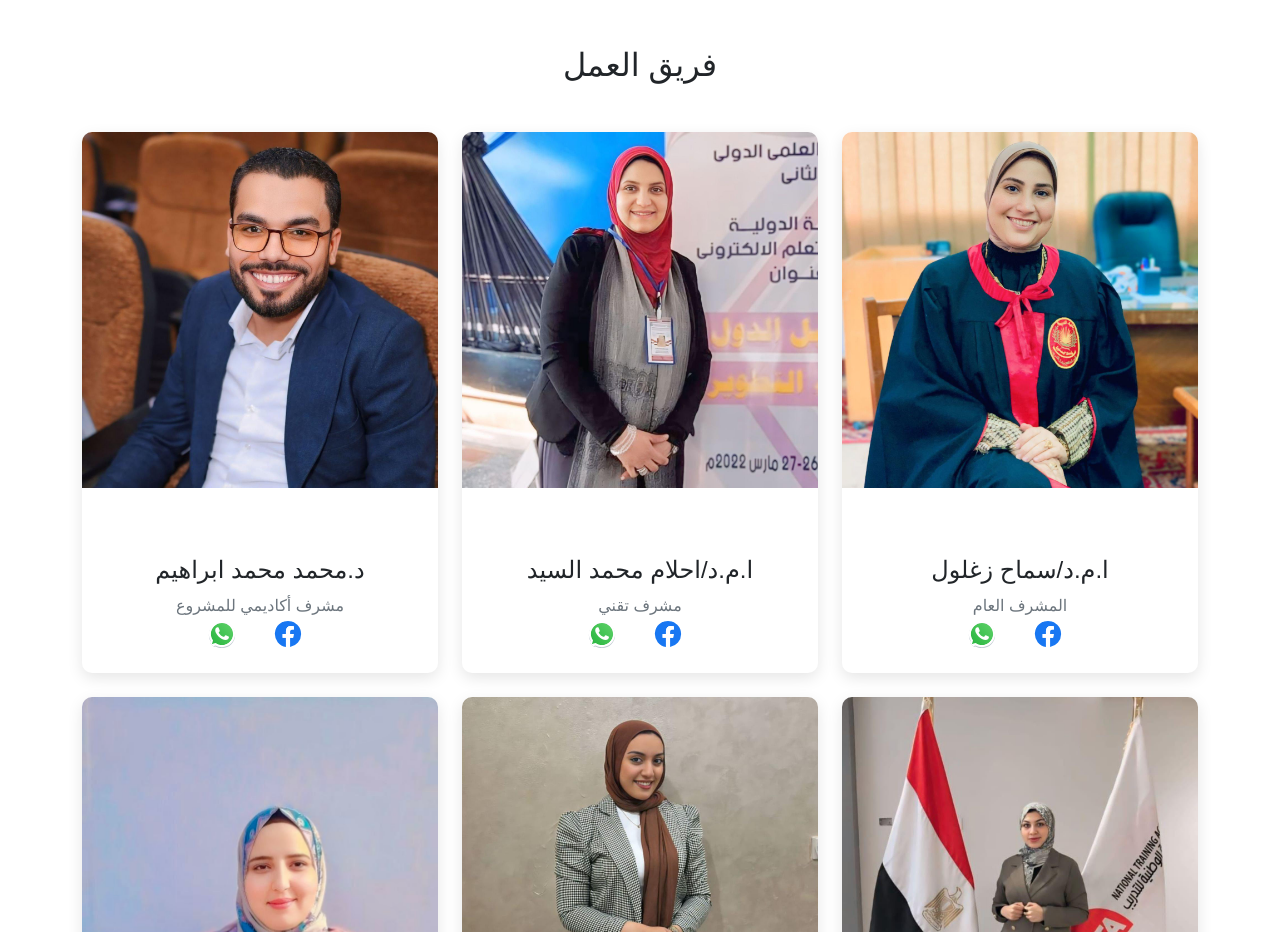
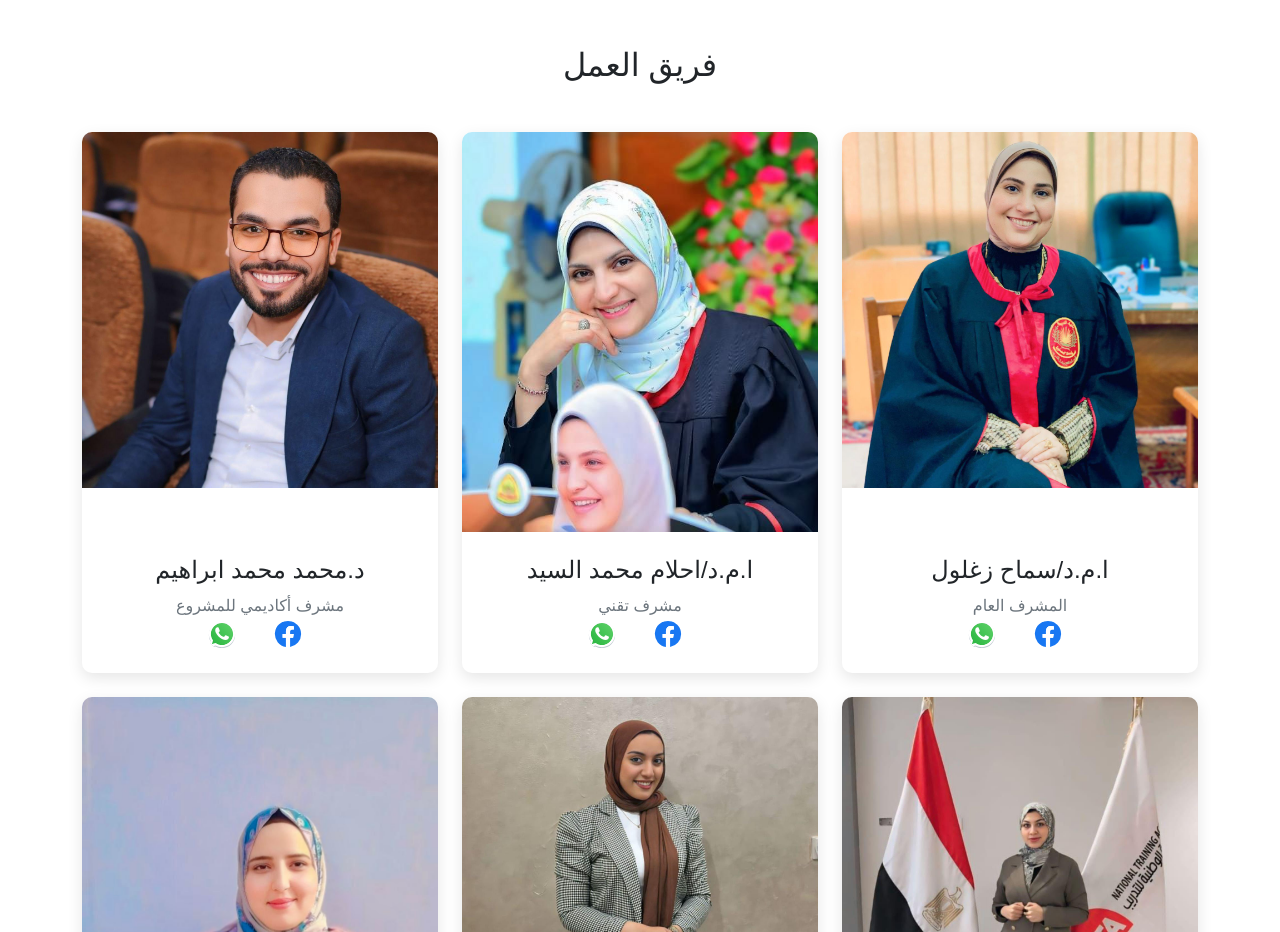
Before and after one commit to abdelrhman1812/electronic_tests, a plain HTML site: page index.html in a window 1280 px wide. Shown: the part 2020-2952 px from the top of the page. Drawn offline with nearby package versions, Linux system fonts and the light colour scheme.

Commit message:
update team image

```diff
--- a/index.html
+++ b/index.html
@@ -229,7 +229,7 @@
             <div class="team-card">
               <div class="team-image">
                 <img
-                  src="images/Team/ahlam.jpg"
+                  src="images/Team/WhatsApp Image 2025-02-08 at 02.02.30_44a84b63.jpg"
                   alt="Team Member"
                   class="img-fluid"
                 />
```
Also changed, not shown: images/Team/WhatsApp Image 2025-02-08 at 02.02.30_44a84b63.jpg (added).
